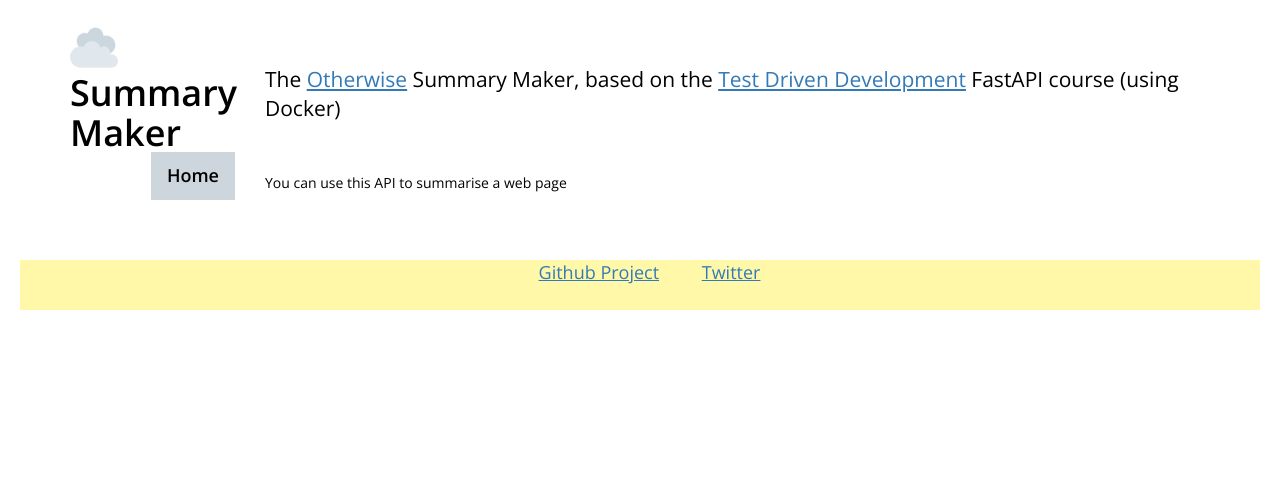
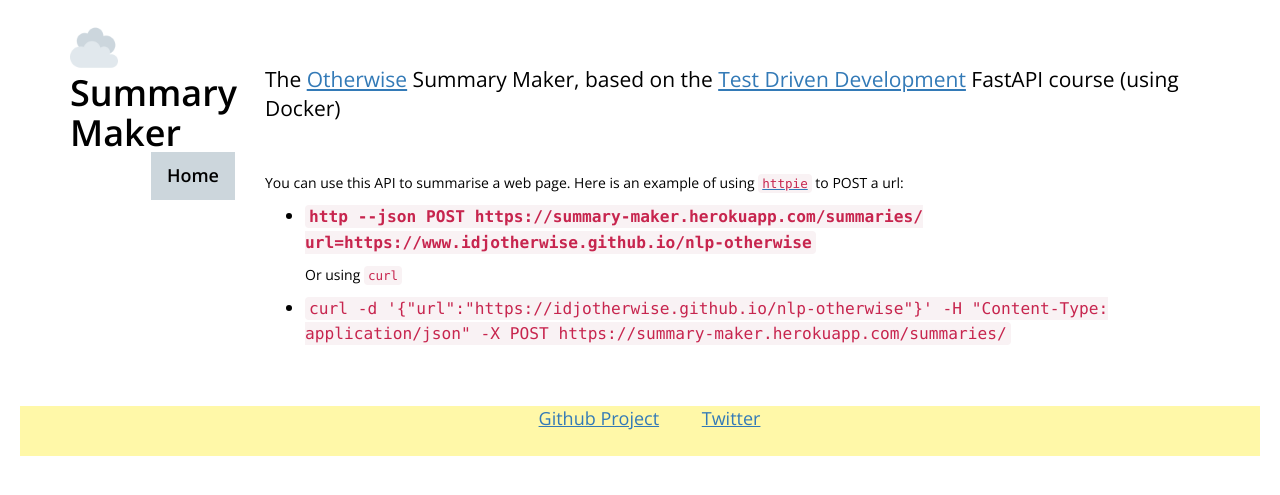
Before and after one commit to idjotherwise/text-summary, a FastAPI app: template project/app/templates/home/index.html in a window 1280 px wide. Shown: the top 495 px of the page. Run offline with FastAPI, Linux system fonts and the light colour scheme; the template is opened without the code that fills it, so the values that code supplies are empty; parts of the project's set-up code (start-up, migrations or seed data) failed here and were passed over; some libraries are stand-ins or nearby versions; some web fonts are replaced.

Commit message:
Fix github project link, and added example POST commands

```diff
--- a/project/app/templates/home/index.html
+++ b/project/app/templates/home/index.html
@@ -9,7 +9,16 @@
     <p class="lead">
         The <a href="https://idjotherwise.github.io/nlp-otherwise/">Otherwise</a> Summary Maker, based on the <a href="https://testdriven.io/courses/tdd-fastapi/">Test Driven Development</a> FastAPI course (using Docker)<br>
         <br>
-<p>You can use this API to summarise a web page</p>
+<p>You can use this API to summarise a web page. Here is an example of using <a href="https://httpie.io/"><code>httpie</code></a> to POST a url:</p>
+<ul>
+    <li>
+    <strong><code>http --json POST https://summary-maker.herokuapp.com/summaries/ url=https://www.idjotherwise.github.io/nlp-otherwise</code></strong>
+    </li>
+    <p>Or using <code>curl</code></p>
+    <li>
+        <code>curl -d '{"url":"https://idjotherwise.github.io/nlp-otherwise"}' -H "Content-Type: application/json" -X POST https://summary-maker.herokuapp.com/summaries/</code>
+    </li>
+</ul>
     {% if summaries %}
     <div>
         <h2>Summaries of web pages:</h2>
--- a/project/app/templates/shared/layout.html
+++ b/project/app/templates/shared/layout.html
@@ -57,7 +57,7 @@
             <div class="links">
                 <ul>
                     <li><i class="glyphicon glyphicon-cog icon-muted"></i><a
-                            href="https://github.com/idjotherwise/summary-maker"
+                            href="https://github.com/idjotherwise/text-summary"
                             target="_blank">Github Project</a></li>
                     <li><i class="glyphicon glyphicon-globe icon-muted"></i><a href="https://twitter.com/JohnstonIfan"
                                                                                target="_blank">Twitter</a>
```
